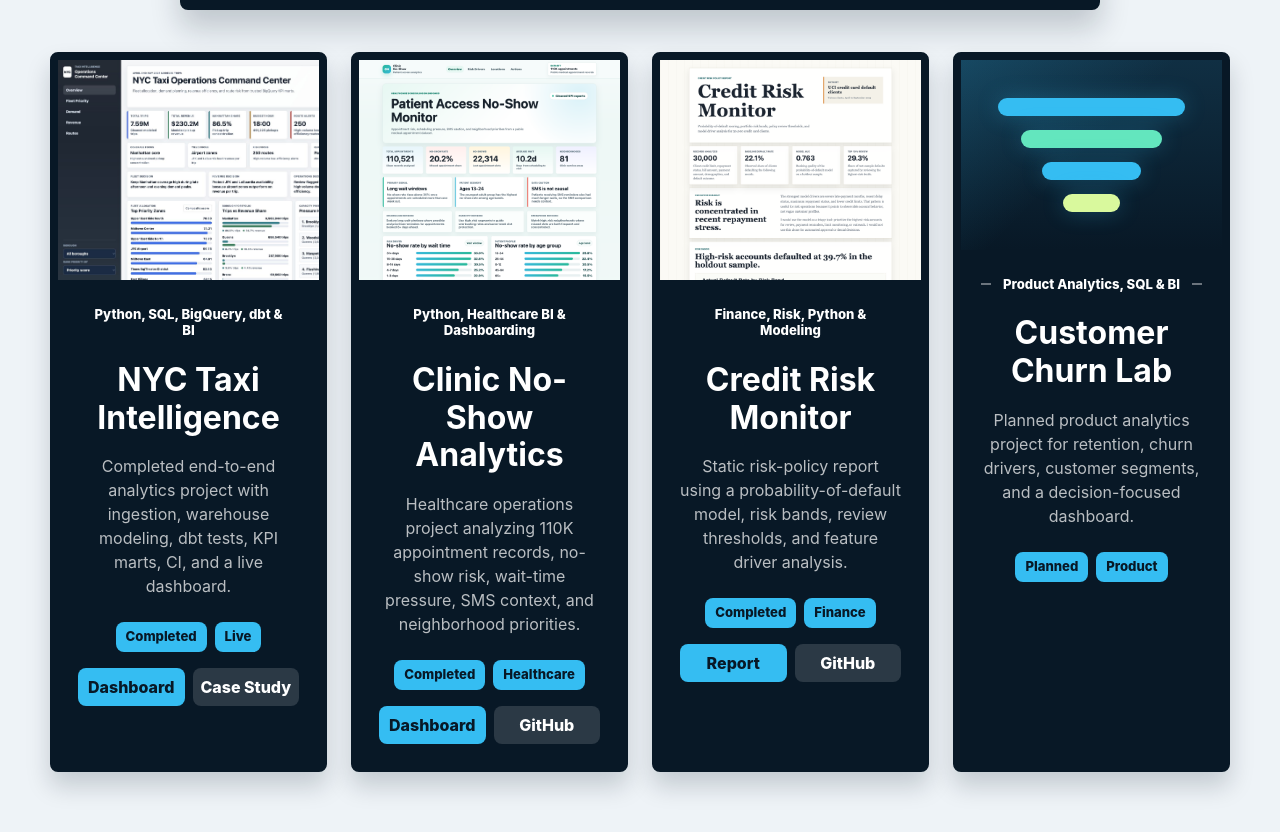
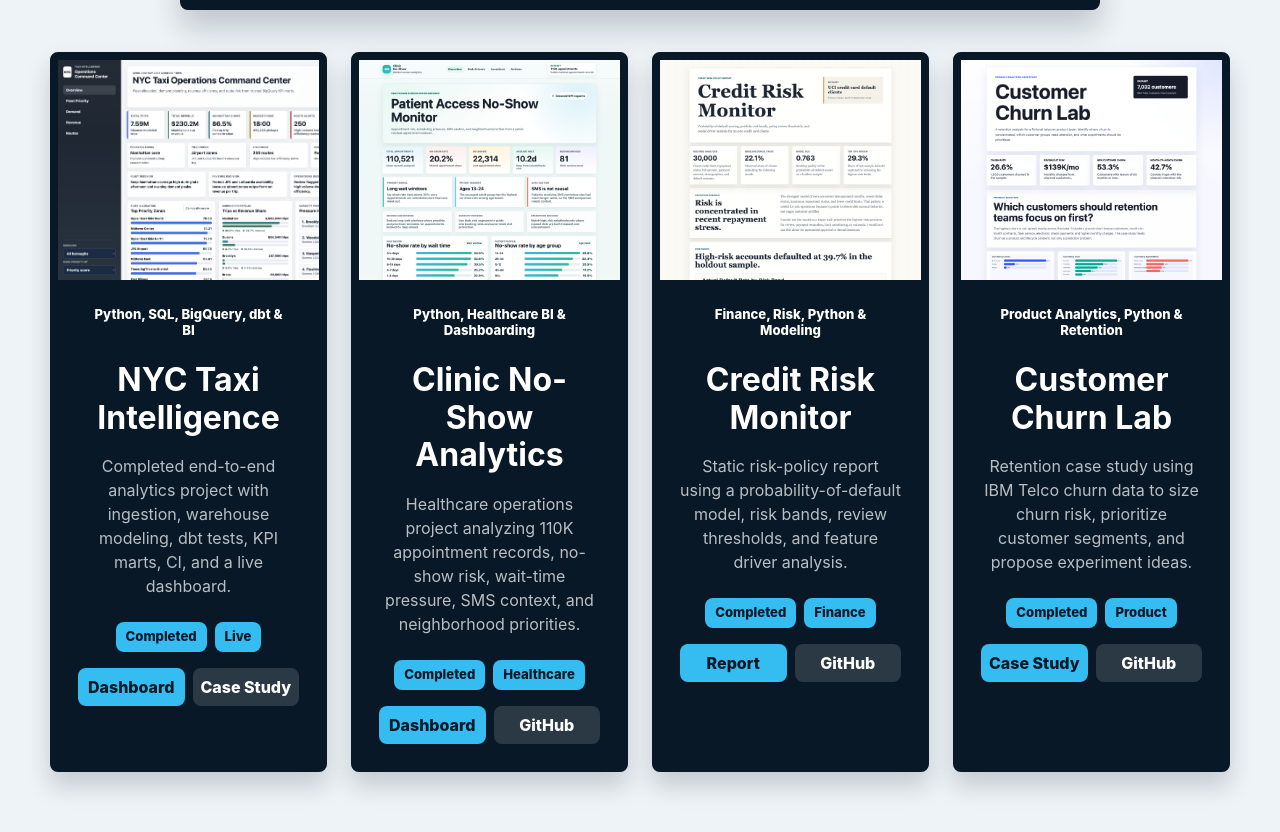
Before and after one commit to ilyassfcb11-lgtm/ilyassfcb11-lgtm.github.io, a plain HTML site: page index.html in a window 1280 px wide. Shown: the part 1786-2618 px from the top of the page. Drawn offline with Linux system fonts and the light colour scheme.

Commit message:
Add customer churn portfolio project

```diff
--- a/index.html
+++ b/index.html
@@ -204,21 +204,22 @@
           </article>
 
           <article class="portfolio-card">
-            <div class="portfolio-thumb product-thumb" aria-hidden="true">
-              <span class="funnel wide"></span>
-              <span class="funnel medium"></span>
-              <span class="funnel small"></span>
-              <span class="funnel tiny"></span>
+            <div class="portfolio-thumb image-thumb">
+              <img src="assets/img/customer-churn-case-study.png" alt="Customer Churn Lab case study screenshot" width="1440" height="1100">
             </div>
             <div class="portfolio-card-body">
               <div class="card-rule">
-                <span>Product Analytics, SQL & BI</span>
+                <span>Product Analytics, Python & Retention</span>
               </div>
               <h3>Customer Churn Lab</h3>
-              <p>Planned product analytics project for retention, churn drivers, customer segments, and a decision-focused dashboard.</p>
+              <p>Retention case study using IBM Telco churn data to size churn risk, prioritize customer segments, and propose experiment ideas.</p>
               <div class="mini-tags">
-                <span>Planned</span>
+                <span>Completed</span>
                 <span>Product</span>
+              </div>
+              <div class="card-actions">
+                <a href="https://ilyassfcb11-lgtm.github.io/customer-churn-lab/" target="_blank" rel="noopener">Case Study</a>
+                <a href="https://github.com/ilyassfcb11-lgtm/customer-churn-lab" target="_blank" rel="noopener">GitHub</a>
               </div>
             </div>
           </article>
```
Also changed, not shown: assets/img/customer-churn-case-study.png (added).
